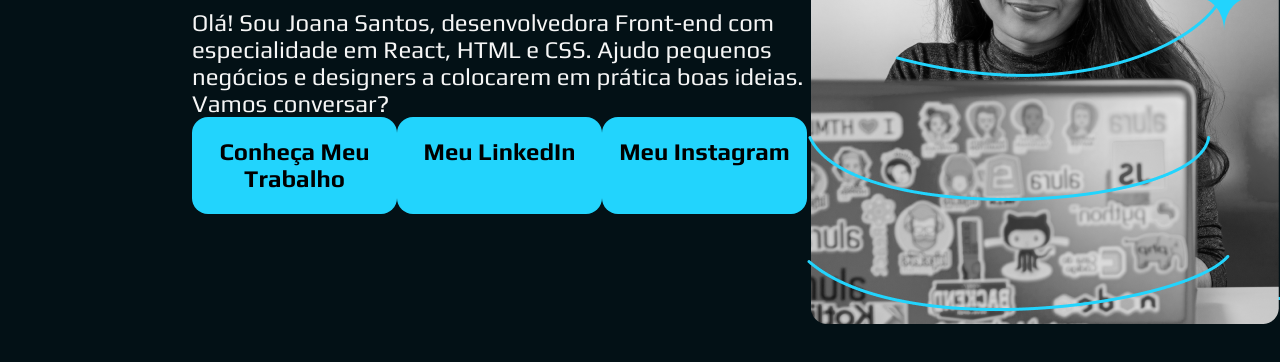
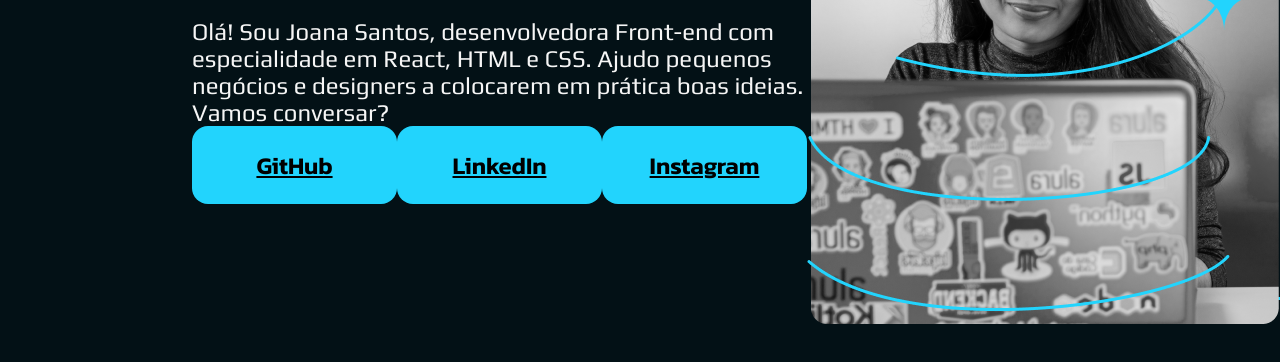
Before and after one commit to Gabslimah/Novo-projeto-portifolio, a plain HTML site: page index.html in a window 1280 px wide. Shown: the part 354-716 px from the top of the page. Drawn offline with Linux system fonts and the light colour scheme; a web font is replaced by a local one.

Commit message:
ultimos detalhes

```diff
--- a/index.html
+++ b/index.html
@@ -16,9 +16,9 @@
       <div class="apresentacao__links">
         <a class="apresentacao__links__link"
         href="https://github.com/Gabslimah"
-        class="botao">Conheça Meu Trabalho</a>
-        <a class="apresentacao__links__link" href="https://www.linkedin.com/in/gaabslimah" class="botao">Meu LinkedIn</a>
-        <a class="apresentacao__links__link" href="https://www.instagram.com/lima.gabriel38/" class="botao">Meu Instagram</a>
+        class="botao">GitHub</a>
+        <a class="apresentacao__links__link" href="https://www.linkedin.com/in/gaabslimah" class="botao">LinkedIn</a>
+        <a class="apresentacao__links__link" href="https://www.instagram.com/lima.gabriel38/" class="botao">Instagram</a>
       </div>
       </section>
       <img src="imagem.png" alt="Desenvolvedor">
--- a/style.css
+++ b/style.css
@@ -1,4 +1,6 @@
 @import url('https://fonts.googleapis.com/css2?family=Kanit:ital,wght@0,100;0,200;0,300;0,400;0,500;0,600;0,700;0,800;0,900;1,100;1,200;1,300;1,400;1,500;1,600;1,700;1,800;1,900&family=Krona+One&family=Montserrat+Alternates:ital,wght@0,100;0,200;0,300;0,400;0,500;0,600;0,700;0,800;0,900;1,100;1,200;1,300;1,400;1,500;1,600;1,700;1,800;1,900&family=Play:wght@400;700&display=swap');
+@import url('https://fonts.googleapis.com/css2?family=Doto:wght@100..900&family=Kanit:ital,wght@0,100;0,200;0,300;0,400;0,500;0,600;0,700;0,800;0,900;1,100;1,200;1,300;1,400;1,500;1,600;1,700;1,800;1,900&family=Krona+One&family=Montserrat+Alternates:ital,wght@0,100;0,200;0,300;0,400;0,500;0,600;0,700;0,800;0,900;1,100;1,200;1,300;1,400;1,500;1,600;1,700;1,800;1,900&family=Play:wght@400;700&display=swap');
+
 
 * {
     margin: 0;
@@ -52,13 +54,13 @@ body {
 
     .apresentacao__links__link {
         background-color: #22D4FD;
-        width: 280px;
+        width: 220px;
         text-align: center;
         border-radius: 16px;
         font-size: 24p;
         font-weight: 600;
-        padding: 21.5px 0;
-        text-decoration: none;
+        padding: 21.5px;
+      ecoration: none;
         color: #000000;
-        font-family: "Play", serif;
+        font-family: "Kanit", serif;
     }
```
